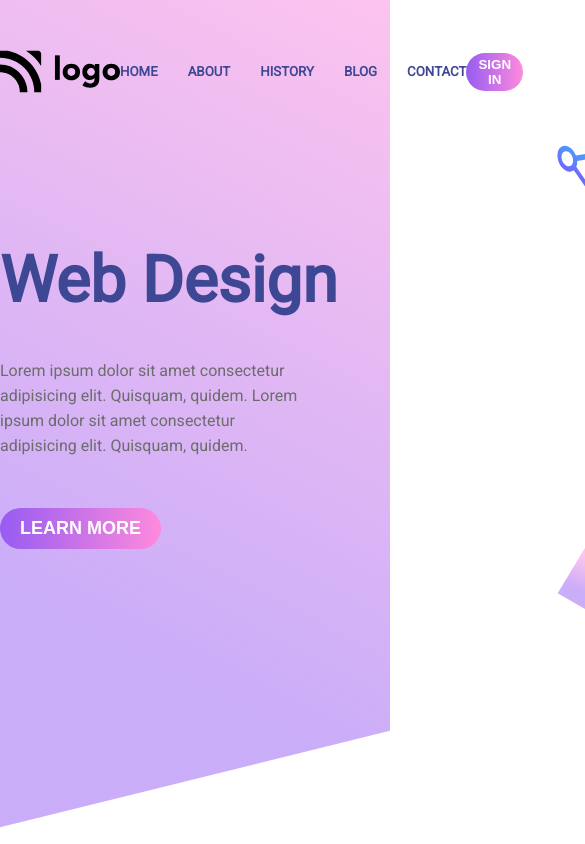
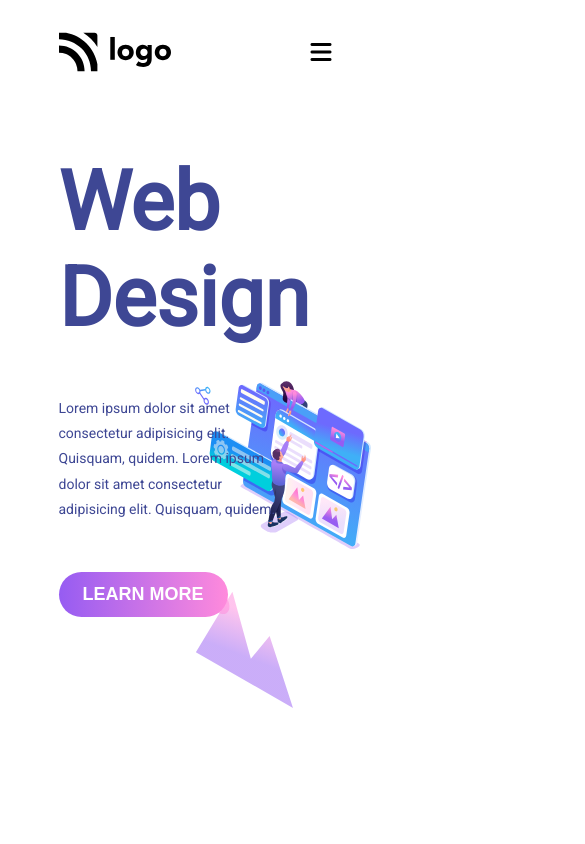
Before and after one commit to samdishjadhav9970/project-8, a plain HTML site: page index.html in a window 390 px wide. Shown: the top 844 px of the page, 585 px wide, since content can reach past the window. Drawn offline with Linux system fonts and the light colour scheme.

Commit message:
make responsive

```diff
--- a/css/index.css
+++ b/css/index.css
@@ -1,96 +1,142 @@
 * {
+    margin: 0;
     padding: 0;
-    margin: 0;
   }
-
   body {
-    font-family: 'Roboto';
-    background-image: url("../images/backcover.svg");
-    background-repeat: no-repeat;
-    background-position:  right bottom;
-    height: 100vh;
+    font-family: 'Roboto', sans-serif;
   }
-
-/*----------------------- navbar section --------------------*/
-
   .main-div {
-    max-width: 80rem;
+    position: relative;
+    min-height: 100vh;
+    height: 100%;
+    z-index: 99;
+  }
+  nav {
+    padding: 32px 0;
+    width: 70%;
     margin: 0 auto;
-}
-
-nav {
     display: flex;
     justify-content: space-between;
-    height: 17vh;
     align-items: center;
   }
+  nav .fa-bars {
+    display: none;
+    font-size: 24px;
+    color: #000;
+  }
   nav img {
-    width: 120px;
+    height: 40px;
   }
   .nav-items {
     display: flex;
-    gap: 30px;
+  }
+  .nav-items h5 {
+    font-size: 14px;
+    padding: 0 24px;
+    color: #293179;
+  }
+  .intro-section {
+    /* min-height: 90vh; */
+    height: 100%;
+    width: 70%;
+    margin: 0 auto;
+    display: flex;
+    align-items: center;
+  }
+  .left-section {
+    width: 50%;
+    height: 100%;
+    display: flex;
+    flex-direction: column;
+    align-items: flex-start;
+    justify-content: center;
+  }
+  .imgs-div img[alt='intro-img'] {
+    position: absolute;
+    right: 5%;
+    bottom: 3%;
+    width: 45%;
+    z-index: 9;
+  }
+  .imgs-div img[alt='backdrop'] {
+    position: absolute;
+    right: 0%;
+    bottom: 5%;
+    width: 50%;
+    z-index: 1;
+  }
+  .imgs-div {
+    position: absolute;
+    height: 100%;
+    width: 100%;
+    top: 0;
+    left: 0;
+    z-index: -1;
+  }
+  .left-section h1 {
+    font-family: 'Roboto', sans-serif;
+    font-size: 82px;
+    padding: 50px 0;
+    font-weight: 600;
     color: #3e4794;
   }
-nav .signin-btn {
+  .left-section h4 {
+    line-height: 1.8;
+    font-size: 14px;
+    font-weight: 500;
+    padding-bottom: 50px;
+    color: #3e4794;
+  }
+  .left-section button {
+    margin-bottom: 50px;
+  }
+  .learn-more-btn,
+  .signin-btn {
+    padding: 12px 24px;
+    font-weight: 600;
+    font-size: 18px;
+    border-radius: 25px;
     border: none;
-    background: linear-gradient(to right, #965cf2, #ff8adc);
-    padding: 4px 12px;
-    cursor: pointer;
-    font-weight: bold;
-    color: #FFFFFF;
-    border-radius: 50px;
-    cursor: pointer;
+    color: #fff;
+    background: linear-gradient(to right, #965cf2 0%, #ff8adc 100%);
+  }
+  .signin-btn {
+    padding: 4px 16px;
+    font-weight: 400;
+    font-size: 14px;
+  }
+  .vector-dot {
+    position: absolute;
+    left: 54%;
+    top: 70%;
+  }
+  .vector-img {
+    position: absolute;
+    left: 50%;
+    top: 70%;
   }
 
-/*----------------------- intro section ---------------------*/
-.intro-section {
-    display: flex;
+  @media only screen and (max-width: 1024px) {
+    nav .fa-bars {
+      display: block;
     }
-.intro-section .left-section {
-    max-width: 400px;
-    margin-top: 100px;
+    .nav-items,
+    .signin-btn {
+      display: none;
     }
-.intro-section h1 {
-    color: #3e4794;
-    font-size: 4rem;
-    margin-bottom: 40px;
   }
-.intro-section h4 {
-    color: #6c6c6c;
-    font-weight: normal;
-    max-width: 300px;
-    margin-bottom: 50px;
-    line-height: 25px;
+  @media only screen and (max-width: 768px) {
+    .imgs-div img[alt='backdrop'] {
+      display: none;
     }
-.intro-section .learn-more-btn {
-    border: none;
-    background: linear-gradient(to right, #965cf2, #ff8adc);
-    padding: 10px 20px;
-    font-weight: bold;
-    font-size: 18px;
-    color: #FFFFFF;
-    border-radius: 50px;
-    cursor: pointer;
+    .left-section {
+      width: 80%;
     }
-.intro-section .imgs-div {
-    position: relative;
+    .imgs-div img[alt='intro-img'] {
+      position: absolute;
+      right: 5%;
+      bottom: 35%;
+      width: 45%;
+      z-index: 9;
     }
-.intro-section .imgs-div img:nth-child(3) {
-    width: 650px;
-    position: absolute;
-    top: -20px;
-    left: 220px;
   }
-.intro-section .imgs-div img:nth-child(2) {
-    position: absolute;
-    top: 400px;
-    left: 270px;
-    width: 15px;
-}
-.intro-section .imgs-div img:nth-child(1) {
-    position: absolute;
-    top: 400px;
-    left: 220px;
-    width: 80px;
-}
--- a/index.html
+++ b/index.html
@@ -5,6 +5,11 @@
     <meta http-equiv="X-UA-Compatible" content="IE=edge" />
     <meta name="viewport" content="width=device-width, initial-scale=1.0" />
     <link rel="stylesheet" href="css/index.css" />
+    <link rel="stylesheet" href="css/responsive.css" />
+    <script
+      src="https://kit.fontawesome.com/cc70fa30b0.js"
+      crossorigin="anonymous"
+    ></script>
     <link rel="preconnect" href="https://fonts.googleapis.com" />
     <link rel="preconnect" href="https://fonts.gstatic.com" crossorigin />
     <link
@@ -25,6 +30,7 @@
           <h5 class="nav-item">CONTACT</h5>
         </div>
         <button class="signin-btn">SIGN IN</button>
+        <i class="fas fa-bars" aria-hidden="true"></i>
       </nav>
       <div class="intro-section">
         <div class="left-section">
@@ -44,6 +50,7 @@
             class="vector-dot"
           />
           <img src="./images/intro-img.svg" alt="intro-img" />
+          <img src="./images/backcover.svg" alt="backdrop" />
         </div>
       </div>
     </div>
```
Lines whose indentation alone changed are shown as unchanged.
